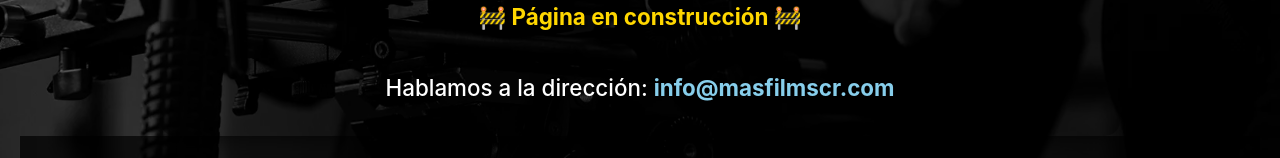
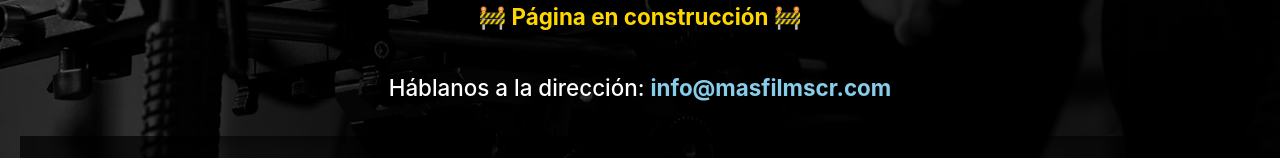
Before and after one commit to Mas-Films/masfilms-website, a React (Create React App) app: page / in a window 1280 px wide. Shown: the part 576-734 px from the top of the page. Built offline with nearby package versions, Linux system fonts and the light colour scheme.

Commit message:
Update App.js

```diff
--- a/src/App.js
+++ b/src/App.js
@@ -22,7 +22,7 @@ function App() {
           {/* Under Construction Text with emojis */}
           <p className="under-construction-spacing">🚧 Página en construcción 🚧</p>
 
-          <p className="contact-info">Hablamos a la dirección: <a href="mailto:info@masfilmscr.com">info@masfilmscr.com</a></p>
+          <p className="contact-info">Háblanos a la dirección: <a href="mailto:info@masfilmscr.com">info@masfilmscr.com</a></p>
         </div>
 
         {/* Optional: Add a simple footer */}
```
